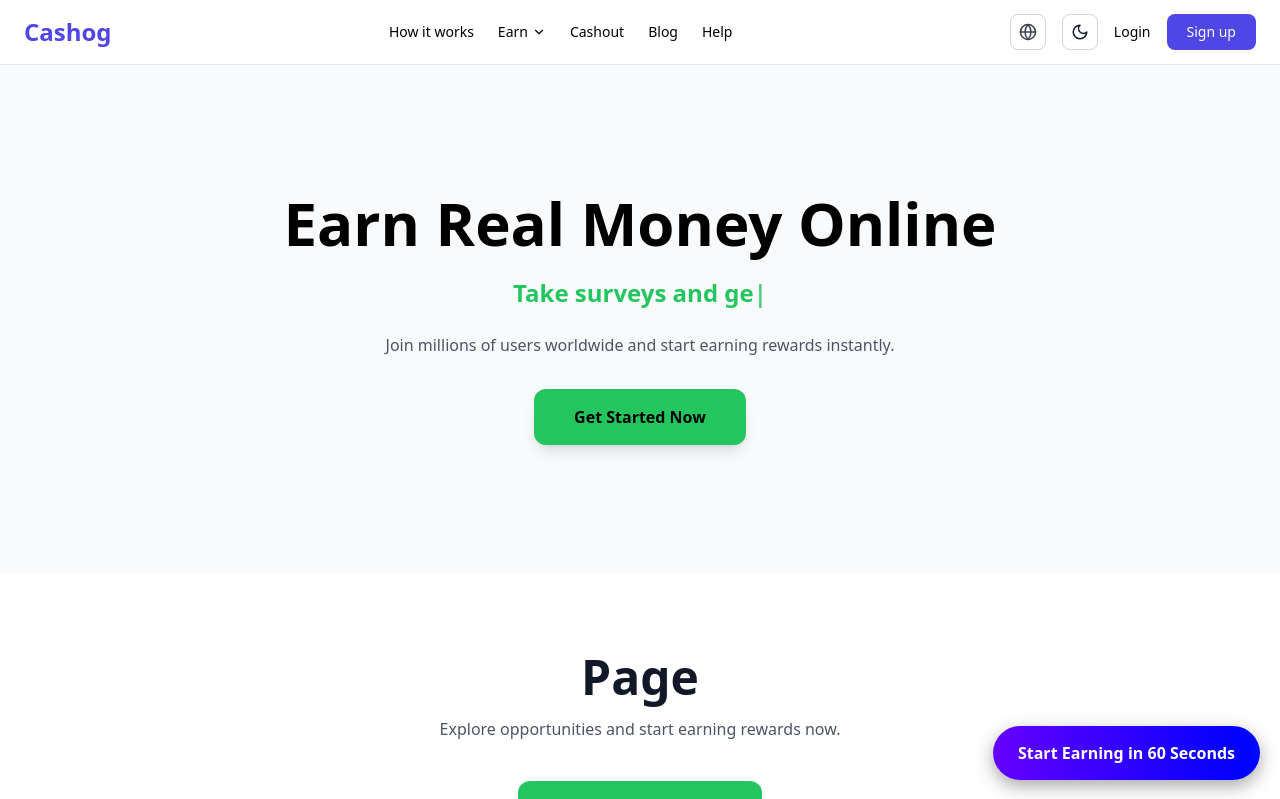
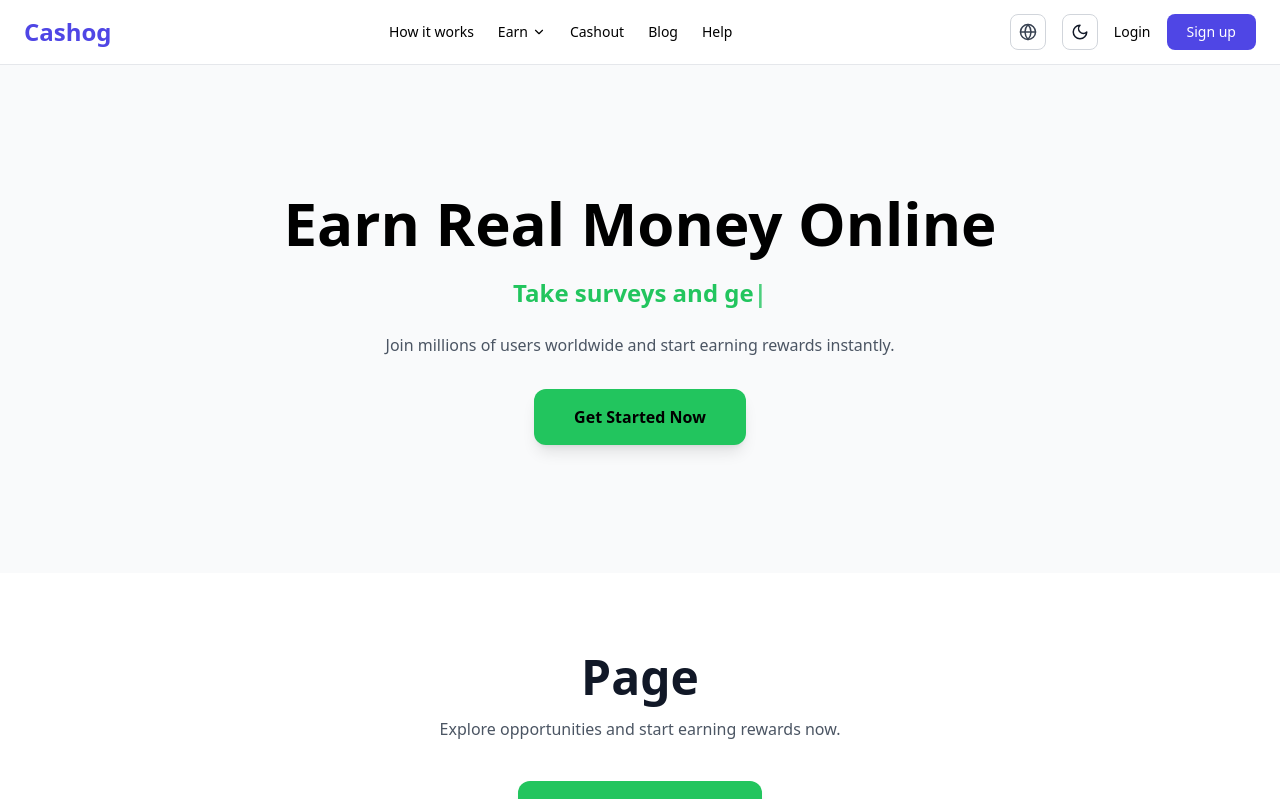
Before and after one commit to tool63/cashin, a Next.js app: page / in a window 1280 px wide. Shown: the top 799 px of the page. Built offline with nearby package versions, Linux system fonts and the light colour scheme.

Commit message:
Update FloatingCTA.tsx

```diff
--- a/components/cta/FloatingCTA.tsx
+++ b/components/cta/FloatingCTA.tsx
@@ -8,27 +8,28 @@ export default function FloatingCTA() {
   const [visible, setVisible] = useState(true);
   const [bounceKey, setBounceKey] = useState(0);
 
-  // CTA text
-  const text = "Start Earning in 60 Seconds";
+  const text = "Start Earning Now!";
   const letters = text.split("");
 
   /* ================= AUTO HIDE / SHOW ================= */
   useEffect(() => {
-    const firstCTA = document.querySelector(".cta");
-    const lastCTA = document.querySelector(".cta:last-of-type");
+    // Automatically find all CTA buttons (Link or button elements)
+    const ctaElements = Array.from(document.querySelectorAll("a, button")).filter(
+      (el) => el.textContent?.toLowerCase().includes("get started") || el.textContent?.toLowerCase().includes("signup")
+    );
 
-    if (!firstCTA || !lastCTA) return;
+    if (!ctaElements.length) return;
 
     const observer = new IntersectionObserver(
       (entries) => {
+        // If any CTA is visible on screen, hide the floating CTA
         const anyVisible = entries.some((entry) => entry.isIntersecting);
         setVisible(!anyVisible);
       },
       { threshold: 0.1 }
     );
 
-    observer.observe(firstCTA);
-    observer.observe(lastCTA);
+    ctaElements.forEach((el) => observer.observe(el));
 
     return () => observer.disconnect();
   }, []);
```
